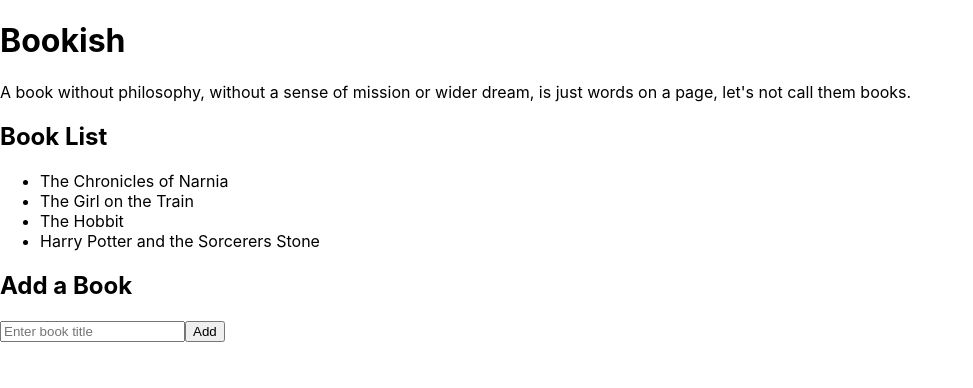
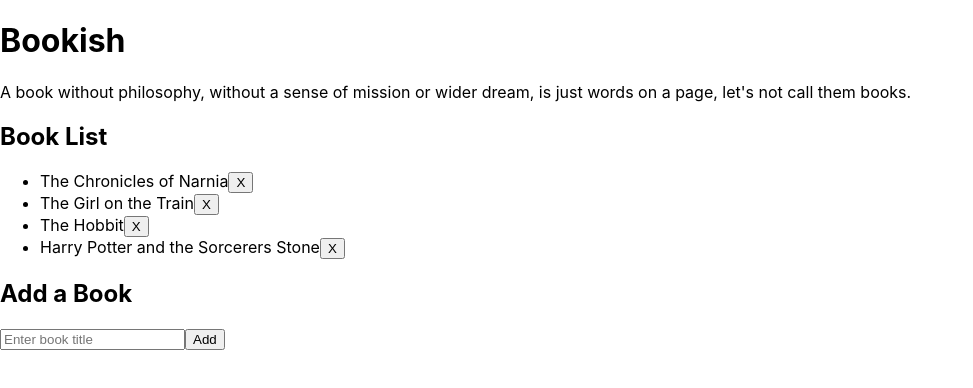
Before and after one commit to Sundas-Munir/reactbook, a React (Create React App) app in the folder book/: page / in a window 1280 px wide. Shown: the top 388 px of the page, without its empty margins (0-973 px from the left). Built offline with nearby package versions, Linux system fonts and the light colour scheme.

Commit message:
functionality

```diff
--- a/book/src/App.js
+++ b/book/src/App.js
@@ -15,16 +15,19 @@ import Bookform from './components/bookform'
   const handleClick = (newBook) => {
     setBooks([...books, newBook]);
   };
+
+  const handleRemove = (updateBooks) => {
+    setBooks(updateBooks);
+  };
+
 return (
     <>
       <h1>Bookish</h1>
       <p>A book without philosophy, without a sense of mission or wider dream, is just words on a page, let's not call them books.</p>
-     <BookList book={books} />
+     <BookList book={books} onRemove={handleRemove}/>
     <Bookform form={handleClick} />
 
     </>
   );
 };
-
-
 export default App;
--- a/book/src/components/booklist.js
+++ b/book/src/components/booklist.js
@@ -3,6 +3,11 @@ import React from 'react';
 
 export default function Booklist(props) {
 
+    const removeBook = (index) => {
+        const updatedBooks = [...props.book];
+        updatedBooks.splice(index, 1);
+        props.onRemove(updatedBooks);
+      };
   return (
     <div>
       <h2>Book List</h2>
@@ -10,6 +15,7 @@ export default function Booklist(props) {
         {props.book.map((book, index) => (
           <li key={index}>
             {book}
+            <button onClick={() => removeBook(index)}>X</button>
           </li>
         ))}
       </ul>
```
Lines whose indentation alone changed are shown as unchanged.
